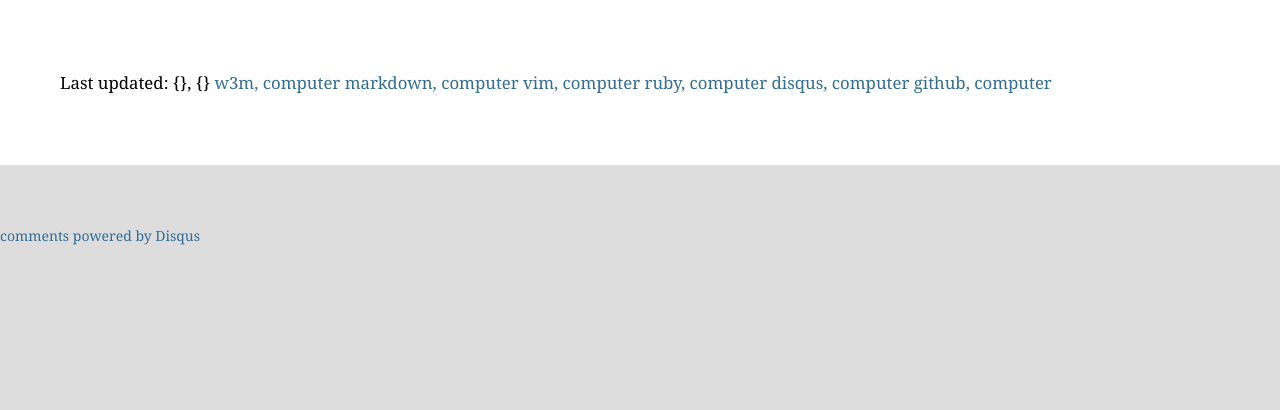
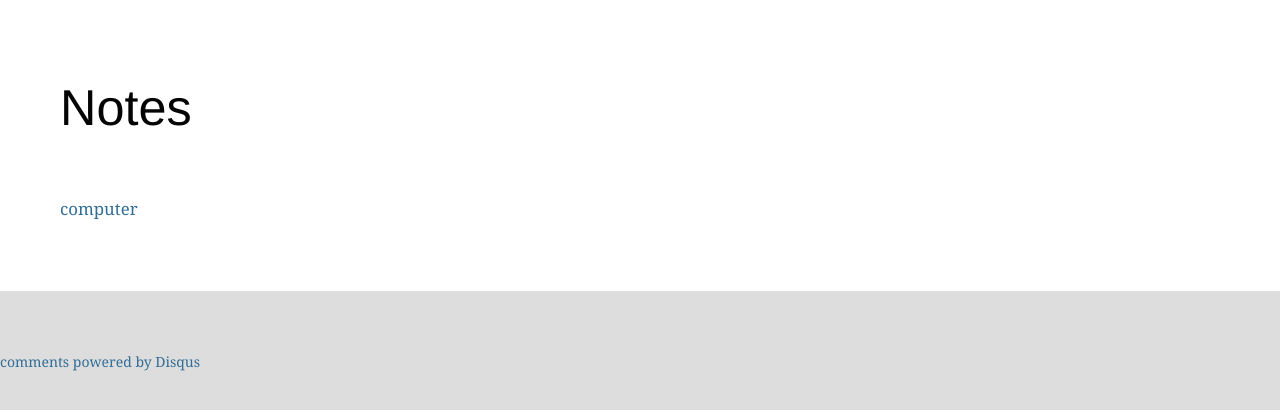
Before and after one commit to jintonic/jintonic.github.io, a Jekyll site: the page built from index.html, in a window 1280 px wide. Shown: the top 410 px of the page. Built offline with Jekyll 4.4.1, drawn with Linux system fonts in a browser that asks for light colours; comment, search, counter and statistics services are not loaded.

Commit message:
added contents

```diff
--- a/index.html
+++ b/index.html
@@ -1,12 +1,7 @@
 ---
 layout: page
+title: home
 ---
-Last updated: {{ site.categories }}, {{ site.tags }}
 
-{% for page in site.pages %}
-  {% if page.category %}
-    <a href="/{{ page.title }}/">
-      {{ page.title }}, {{ page.category }}
-    </a>
-  {% endif %}
-{% endfor %}
+<h1>Notes</h1>
+<a href="/cs">computer</a>
```
